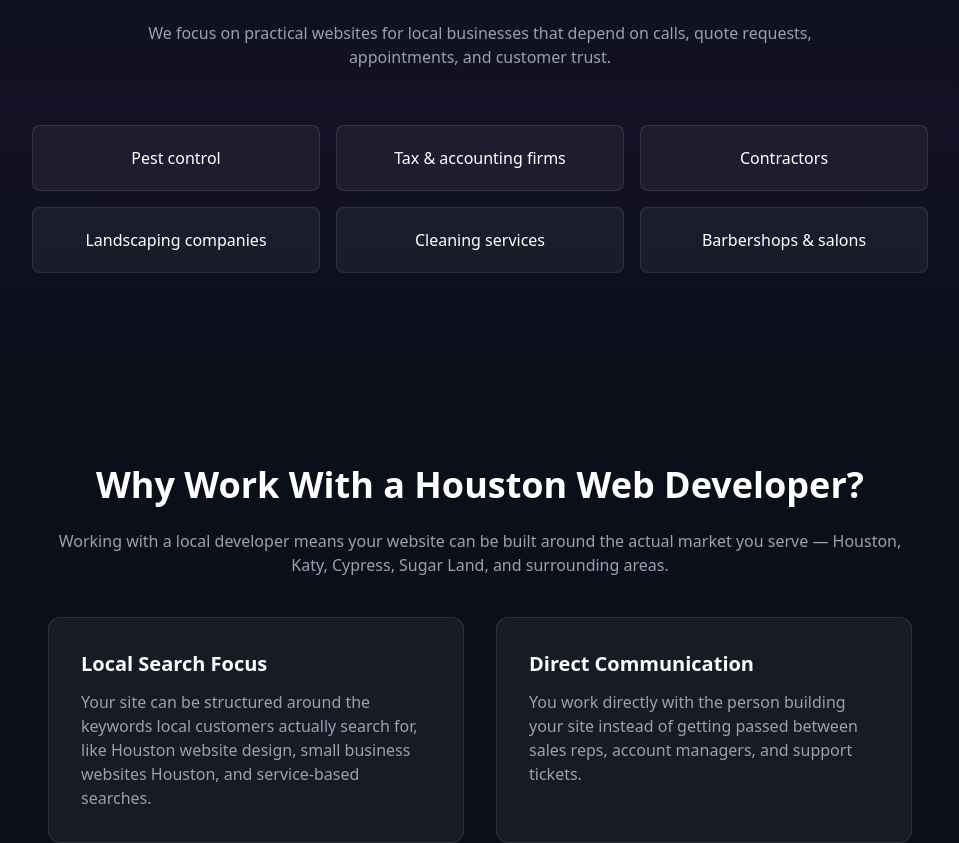
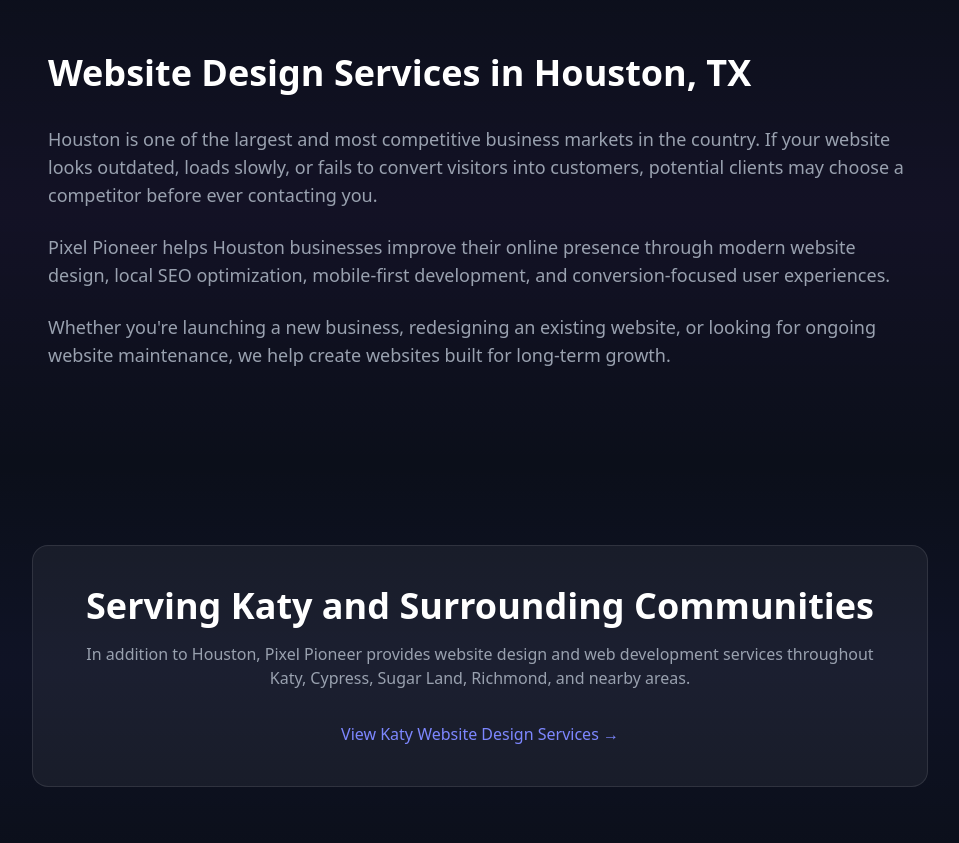
Before and after one commit to bboyd146/pixel-pioneer, a React (Vite) app: page /houston-website-design in a window 1280 px wide. Shown: the part 2073-2916 px from the top of the page, without its empty margins (160-1119 px from the left). Built offline with nearby package versions, Linux system fonts and the light colour scheme.

Commit message:
added more content to houston page

```diff
--- a/src/pages/WebsiteDesignHouston.jsx
+++ b/src/pages/WebsiteDesignHouston.jsx
@@ -17,12 +17,15 @@
 ];
 
 const industries = [
-  "Pest control",
-  "Tax & accounting firms",
+  "Accountants",
+  "Pest Control",
   "Contractors",
-  "Landscaping companies",
-  "Cleaning services",
-  "Barbershops & salons",
+  "Landscapers",
+  "Law Firms",
+  "Medical Practices",
+  "Cleaning Services",
+  "Consultants",
+  "Small Businesses",
 ];
 
 export default function WebsiteDesignHouston() {
@@ -39,10 +42,8 @@
     />
   </Helmet>
 
-  <div className="relative min-h-screen bg-[#0b0f1a] text-white overflow-hidden texture-overlay">
-    <Nav />
-    <main className="bg-[#0b0f1a] text-white overflow-hidden">
-      {/* HERO */}
+<div className="relative min-h-screen bg-[#0b0f1a] text-white overflow-x-hidden texture-overlay">    <Nav />
+<main className="relative z-10 bg-[#0b0f1a] text-white overflow-x-hidden pt-[88px]">      {/* HERO */}
       <section className="relative min-h-[85vh] flex items-center bg-gradient-to-b from-indigo-500/10 via-transparent to-transparent">
         <div className="absolute inset-0 bg-[radial-gradient(circle_at_50%_20%,rgba(99,102,241,0.25),transparent_45%)]" />
 
@@ -161,6 +162,62 @@
         </section>
       </AnimatedSection>
 
+      {/* SEO COPY */}
+<AnimatedSection>
+  <section className="py-24 bg-gradient-to-b from-transparent via-purple-500/5 to-transparent">
+    <div className="container mx-auto px-4 max-w-4xl">
+      <h2 className="text-3xl md:text-4xl font-bold mb-8">
+        Website Design Services in Houston, TX
+      </h2>
+
+      <p className="text-gray-400 text-lg mb-6">
+        Houston is one of the largest and most competitive business markets in
+        the country. If your website looks outdated, loads slowly, or fails to
+        convert visitors into customers, potential clients may choose a
+        competitor before ever contacting you.
+      </p>
+
+      <p className="text-gray-400 text-lg mb-6">
+        Pixel Pioneer helps Houston businesses improve their online presence
+        through modern website design, local SEO optimization, mobile-first
+        development, and conversion-focused user experiences.
+      </p>
+
+      <p className="text-gray-400 text-lg">
+        Whether you're launching a new business, redesigning an existing
+        website, or looking for ongoing website maintenance, we help create
+        websites built for long-term growth.
+      </p>
+    </div>
+  </section>
+</AnimatedSection>
+
+{/* KATY INTERNAL LINK */}
+<AnimatedSection>
+  <section className="py-20 bg-gradient-to-b from-transparent via-indigo-500/5 to-transparent">
+    <div className="container mx-auto px-4">
+      <div className="max-w-4xl mx-auto text-center bg-white/5 border border-white/10 rounded-2xl p-10">
+        <h2 className="text-3xl md:text-4xl font-bold mb-4">
+          Serving Katy and Surrounding Communities
+        </h2>
+
+        <p className="text-gray-400 mb-8">
+          In addition to Houston, Pixel Pioneer provides website design and web
+          development services throughout Katy, Cypress, Sugar Land, Richmond,
+          and nearby areas.
+        </p>
+
+        <a
+          href="/katy-website-design"
+          className="inline-flex text-indigo-400 hover:text-indigo-300 font-medium"
+        >
+          View Katy Website Design Services →
+        </a>
+      </div>
+    </div>
+  </section>
+</AnimatedSection>
+
       {/* INDUSTRIES */}
       <AnimatedSection>
         <section className="py-24 bg-gradient-to-b from-transparent via-purple-500/5 to-transparent">
@@ -227,6 +284,56 @@
         </section>
       </AnimatedSection>
 
+      {/* FAQ */}
+<AnimatedSection>
+  <section className="py-24">
+    <div className="container mx-auto px-4 max-w-4xl">
+      <div className="text-center mb-14">
+        <h2 className="text-3xl md:text-4xl font-bold mb-4">
+          Houston Website Design FAQs
+        </h2>
+
+        <p className="text-gray-400">
+          Common questions from Houston business owners.
+        </p>
+      </div>
+
+      <div className="space-y-6">
+        {[
+          {
+            q: "How much does website design cost in Houston?",
+            a: "Pricing depends on project scope, functionality, number of pages, and business goals. We provide transparent pricing and recommendations based on your needs.",
+          },
+          {
+            q: "Do you work with small businesses?",
+            a: "Yes. Most of our websites are built for small businesses, local service companies, and professional firms.",
+          },
+          {
+            q: "Can you improve my current website?",
+            a: "Absolutely. We can redesign your website, improve SEO, increase loading speed, and create better conversion paths.",
+          },
+          {
+            q: "Do you provide website maintenance?",
+            a: "Yes. We offer ongoing website maintenance, updates, security monitoring, and support.",
+          },
+          {
+            q: "Can you help my website rank higher on Google?",
+            a: "Yes. Every website is built using SEO best practices and we can provide ongoing optimization strategies.",
+          },
+        ].map((faq) => (
+          <div
+            key={faq.q}
+            className="bg-white/5 border border-white/10 rounded-xl p-6"
+          >
+            <h3 className="text-xl font-bold mb-3">{faq.q}</h3>
+            <p className="text-gray-400">{faq.a}</p>
+          </div>
+        ))}
+      </div>
+    </div>
+  </section>
+</AnimatedSection>
+
       {/* CTA */}
       <AnimatedSection>
         <section className="py-24 bg-gradient-to-t from-indigo-500/10 via-transparent to-transparent">
```
